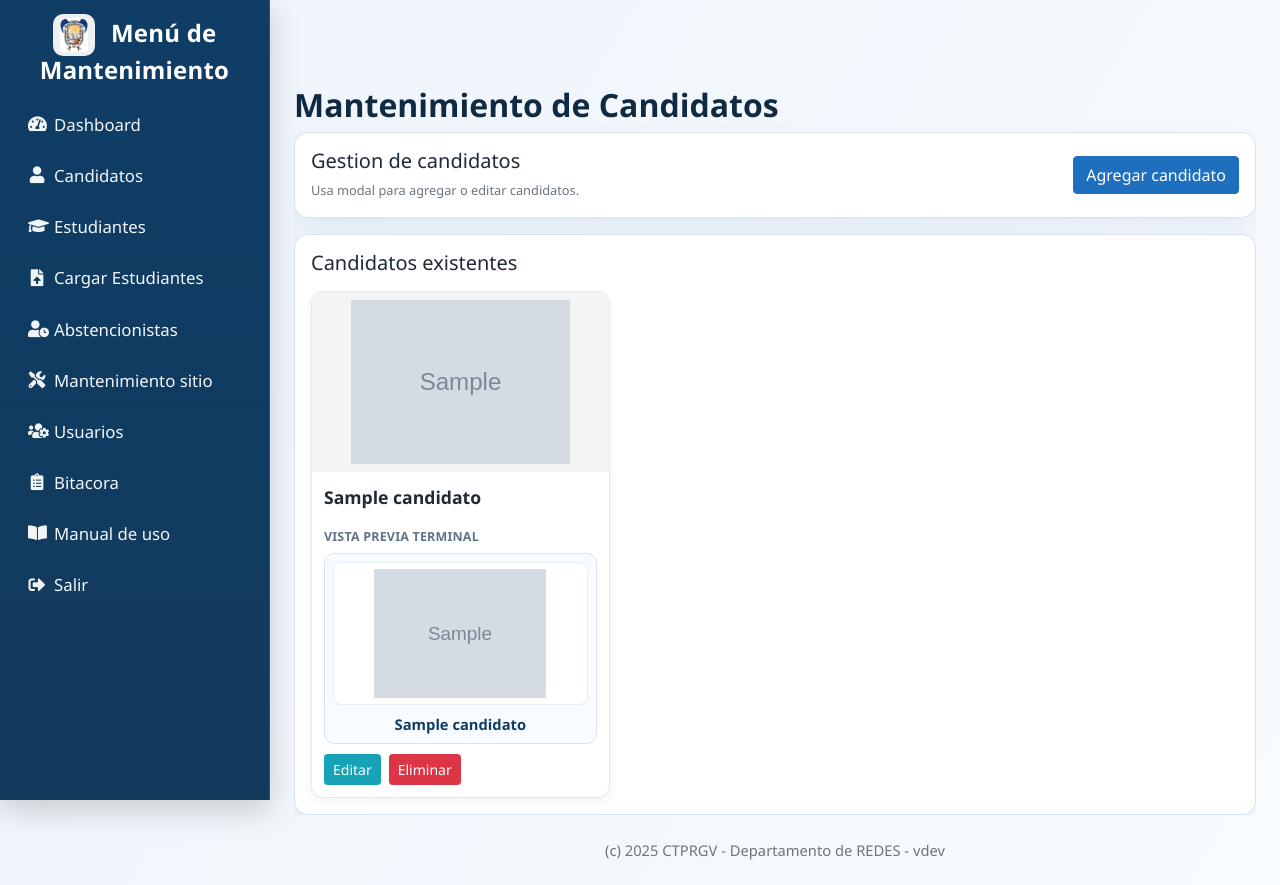
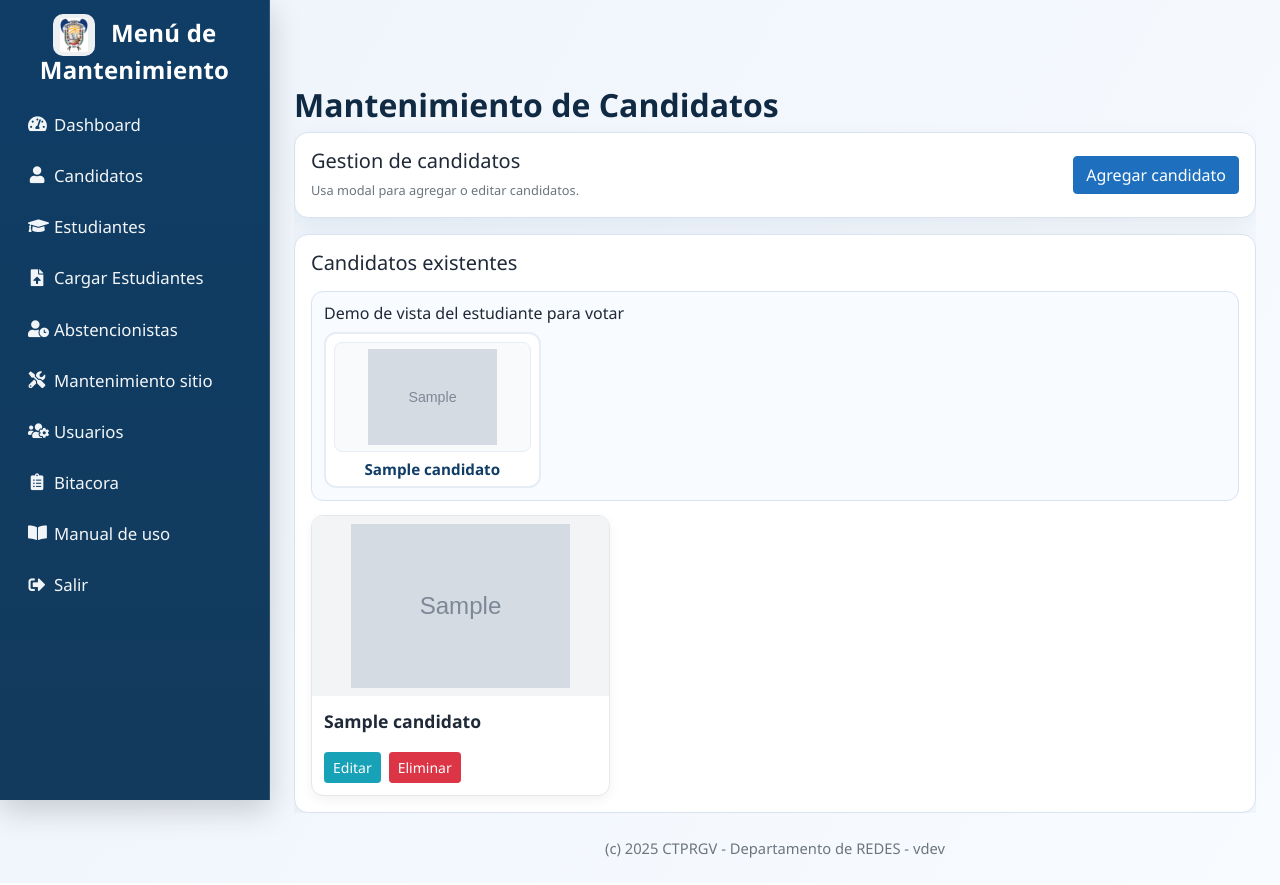
Before and after one commit to vegabryan22/votaciones_ctprgv, a Flask app: template votaciones_backend/templates/mantenimiento_candidatos.html in a window 1280 px wide. After the commit the page ends 858 px from the top, so only its background shows below. Run offline with Flask 3, Linux system fonts and the light colour scheme; the template is opened without the code that fills it: most values are stand-ins (such as "Sample title", 1, 10 or a date in 2020); grey boxes marked "Sample" are stand-in pictures; some libraries are stand-ins or nearby versions.

Commit message:
feat: demo unificada de vista estudiante en candidatos

```diff
--- a/votaciones_backend/templates/mantenimiento_candidatos.html
+++ b/votaciones_backend/templates/mantenimiento_candidatos.html
@@ -32,37 +32,39 @@
             margin-bottom: 10px;
             min-height: 2.1rem;
         }
-        .vote-preview-label {
-            font-size: .78rem;
-            color: #5f7287;
-            text-transform: uppercase;
-            letter-spacing: .2px;
-            margin: 4px 0 6px;
-            font-weight: 700;
+        .student-demo {
+            border: 1px solid #d9e3ef;
+            border-radius: 12px;
+            background: #f8fbff;
+            padding: 12px;
+            margin-bottom: 14px;
         }
-        .vote-preview {
-            border: 1px solid #d9e3ef;
-            border-radius: 10px;
+        .student-demo-grid {
+            display: grid;
+            grid-template-columns: repeat(auto-fill, minmax(200px, 1fr));
+            gap: 12px;
+        }
+        .student-demo-card {
+            border: 2px solid #e7edf5;
+            border-radius: 12px;
+            background: #fff;
             padding: 8px;
-            background: #f8fbff;
-            margin-bottom: 10px;
+            text-align: center;
         }
-        .vote-preview-thumb {
+        .student-demo-card img {
             width: 100%;
             aspect-ratio: 16 / 9;
             object-fit: contain;
             object-position: center;
-            background: #ffffff;
             border-radius: 8px;
+            background: #f8fafc;
             border: 1px solid #e7edf5;
             padding: 6px;
         }
-        .vote-preview-name {
-            margin-top: 8px;
-            margin-bottom: 0;
-            font-size: .92rem;
-            font-weight: 600;
-            text-align: center;
+        .student-demo-card h6 {
+            margin: 8px 0 0;
+            font-size: .95rem;
+            font-weight: 700;
             color: #0f3d66;
         }
     </style>
@@ -87,17 +89,23 @@
 
     <div class="card p-3">
         <h5 class="mb-3">Candidatos existentes</h5>
+        <div class="student-demo">
+            <h6 class="mb-2">Demo de vista del estudiante para votar</h6>
+            <div class="student-demo-grid">
+                {% for candidato in candidatos %}
+                <div class="student-demo-card">
+                    <img src="{{ url_for('static', filename='uploads/' + candidato['imagen']) }}" alt="Demo {{ candidato['nombre'] }}">
+                    <h6>{{ candidato['nombre'] }}</h6>
+                </div>
+                {% endfor %}
+            </div>
+        </div>
         <div class="candidate-grid">
             {% for candidato in candidatos %}
             <div class="candidate-item">
                 <img class="candidate-thumb" src="{{ url_for('static', filename='uploads/' + candidato['imagen']) }}" alt="{{ candidato['nombre'] }}">
                 <div class="candidate-body">
                     <div class="candidate-name">{{ candidato['nombre'] }}</div>
-                    <div class="vote-preview-label">Vista previa terminal</div>
-                    <div class="vote-preview">
-                        <img class="vote-preview-thumb" src="{{ url_for('static', filename='uploads/' + candidato['imagen']) }}" alt="Vista previa {{ candidato['nombre'] }}">
-                        <p class="vote-preview-name">{{ candidato['nombre'] }}</p>
-                    </div>
                     <div class="d-flex gap-2">
                         <button type="button" class="btn btn-info btn-sm actualizar-btn" data-id="{{ candidato['id'] }}" data-nombre="{{ candidato['nombre'] }}">Editar</button>
                         <form action="{{ url_for('eliminar_candidato', id=candidato['id']) }}" method="post" onsubmit="return confirm('Deseas eliminar este candidato?');">
```
Also changed, not shown: CHANGELOG.md, 1 other file.
